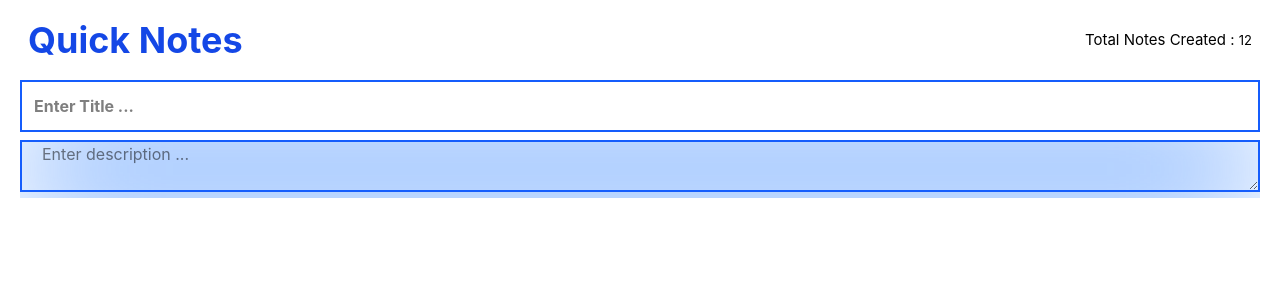
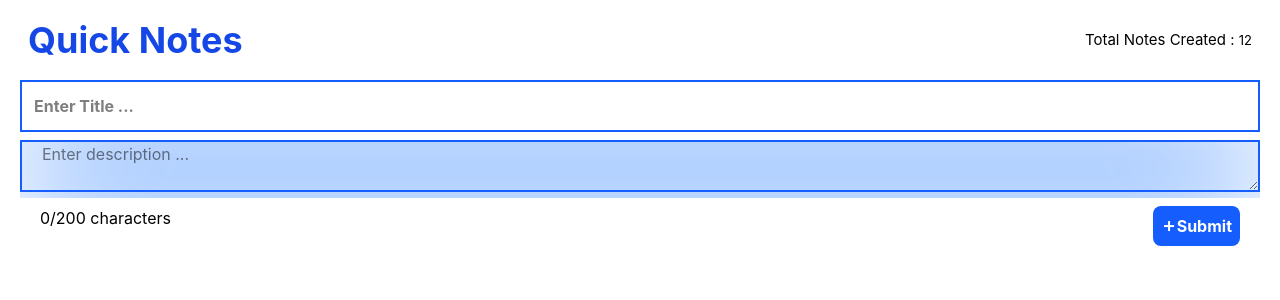
Before and after one commit to loedex/react-learning-playground, a React (Vite) app in the folder 16-quick-notes-project/: page / in a window 1280 px wide. Shown: the top 300 px of the page. Built offline with nearby package versions, Linux system fonts and the light colour scheme.

Commit message:
feat: add note display and form components with character limit validation

```diff
--- a/16-quick-notes-project/package.json
+++ b/16-quick-notes-project/package.json
@@ -13,6 +13,7 @@
     "@tailwindcss/vite": "^4.3.3",
     "react": "^19.2.7",
     "react-dom": "^19.2.7",
+    "remixicon": "^4.9.1",
     "tailwindcss": "^4.3.3"
   },
   "devDependencies": {
--- a/16-quick-notes-project/src/App.jsx
+++ b/16-quick-notes-project/src/App.jsx
@@ -1,12 +1,36 @@
 import React from 'react'
 import Header from './components/Header'
 import NoteForm from './components/NoteForm'
+import DisplayNotes from './components/DisplayNotes'
+import { useState , useEffect , useRef } from 'react'
 
 const App = () => {
+  const [noteData , setNoteData] = useState([]);
+
+  const getDataUpdate = (t, d)=>{
+    const newNoteObject = {
+      id:Date.now(),
+      title: t,
+      description: d
+    };
+
+    setNoteData((prev)=> [...prev, newNoteObject]);
+  }
+
+  const handleRemoveNote = (id)=>{
+
+  }
+
   return (
     <div>
       <Header />
-      <NoteForm />
+      <NoteForm  getDataUpdate={getDataUpdate}/>
+
+      {
+        noteData.map((note)=>(
+          <DisplayNotes key={note.id} title={note.title} description={note.description} />
+        ))
+      }
     </div>
   )
 }
--- /dev/null
+++ b/16-quick-notes-project/src/components/DisplayNotes.jsx
@@ -0,0 +1,22 @@
+import React from "react";
+import "remixicon/fonts/remixicon.css";
+
+const DisplayNotes = ({ title, description }) => {
+  return (
+    <div>
+      <div className="flex justify-between mx-7 my-5 bg-amber-200 rounded-lg items-center px-5 py-3">
+        <div className="leading-5">
+          <h5 className="font-bold capitalize">{title}</h5>
+          <p className="text-1xl">{description}</p>
+        </div>
+        <div>
+          <button className="bg-amber-500 px-3 py-2 rounded-full cursor-pointer">
+            <i className="ri-delete-bin-6-line text-lg font-bold text-white"></i>
+          </button>
+        </div>
+      </div>
+    </div>
+  );
+};
+
+export default DisplayNotes;
--- /dev/null
+++ b/16-quick-notes-project/src/components/FooterLengthLimit.jsx
@@ -0,0 +1,11 @@
+import React from 'react'
+
+const FooterLengthLimit = ({noteDescription}) => {
+  return (
+    <div>
+        <p><span>{noteDescription.length}</span>/<span>200</span> characters</p>
+    </div>
+  )
+}
+
+export default FooterLengthLimit
--- /dev/null
+++ b/16-quick-notes-project/src/components/FooterSubmitButton.jsx
@@ -0,0 +1,12 @@
+import React from 'react'
+import 'remixicon/fonts/remixicon.css'
+
+const FooterSubmitButton = () => {
+  return (
+    <div>
+        <button className='bg-blue-600 text-white px-2 py-2 rounded-lg cursor-pointer font-bold'><i className="ri-add-line"></i>Submit</button>
+    </div>
+  )
+}
+
+export default FooterSubmitButton
--- a/16-quick-notes-project/src/components/NoteDescription.jsx
+++ b/16-quick-notes-project/src/components/NoteDescription.jsx
@@ -1,13 +1,32 @@
-import React from 'react'
+import React from "react";
+import { useState } from "react";
 
-const NoteDescription = () => {
+const NoteDescription = ({ noteDescription, setNoteDescription }) => {
+  const [limitError, setLimitError] = useState(null);
+
+  function handleDescription(e) {
+    if(e.target.value.length > 200){
+      setLimitError("Limit Exceed. You can't type more than 200 characters");
+      return;
+    }else{
+      setNoteDescription(e.target.value);
+    }
+
+  }
   return (
-   <div className='relative overflow-hidden w-full'>
-    <div className='absolute inset-0 bg-blue-500  blur-3xl'> </div>
-        <textarea className='relative z-10 bg-transparent w-full h-13 px-5 border-2 border-blue-600 ' name="" id="" placeholder='Enter description ...'/>
+    <div className="relative overflow-hidden w-full">
+      <div className="absolute inset-0 bg-blue-500  blur-3xl"> </div>
+      <textarea
+        className="relative z-10 bg-transparent w-full h-13 px-5 border-2 border-blue-600 "
+        name=""
+        id=""
+        placeholder="Enter description ..."
+        value={noteDescription}
+        onChange={e=> handleDescription(e)}
+      />
+      {limitError && <p className="text-red-700">{limitError}</p> }
+    </div>
+  );
+};
 
-   </div>
-  )
-}
-
-export default NoteDescription
+export default NoteDescription;
--- a/16-quick-notes-project/src/components/NoteForm.jsx
+++ b/16-quick-notes-project/src/components/NoteForm.jsx
@@ -1,16 +1,40 @@
-import React from 'react'
-import NoteTitle from './NoteTitle'
-import NoteDescription from './NoteDescription'
+import React from "react";
+import NoteTitle from "./NoteTitle";
+import NoteDescription from "./NoteDescription";
+import NoteFormFooter from "./NoteFormFooter";
+import { useState } from "react";
 
-const NoteForm = () => {
+const NoteForm = ({getDataUpdate}) => {
+  const [noteTitle, setNoteTitle] = useState("");
+  const [noteDescription, setNoteDescription] = useState("");
+
+  console.log("Current Title : ",noteTitle);
+  console.log("Current Description : ",noteDescription);
+
+  function handleSubmit(e) {
+    e.preventDefault();
+
+    if(!noteTitle.trim() || !noteDescription.trim()) return;
+    getDataUpdate(noteTitle, noteDescription);
+    setNoteTitle("");
+    setNoteDescription("");
+  };
+
+
+
   return (
-    <div className='px-5 mt-5'>
-        <form action="" className='flex flex-col w-full gap-2 ' >
-            <NoteTitle />
-            <NoteDescription />
-        </form>
+    <div className="px-5 mt-5">
+      <form onSubmit={handleSubmit} action="" className="flex flex-col w-full gap-2 ">
+        <NoteTitle noteTitle={noteTitle} setNoteTitle={setNoteTitle} />
+        <NoteDescription
+          noteDescription={noteDescription}
+          setNoteDescription={setNoteDescription}
+        />
+
+        <NoteFormFooter noteDescription={noteDescription} noteTitle={noteTitle}/>
+      </form>
     </div>
-  )
-}
+  );
+};
 
-export default NoteForm
+export default NoteForm;
--- /dev/null
+++ b/16-quick-notes-project/src/components/NoteFormFooter.jsx
@@ -0,0 +1,16 @@
+import React from 'react'
+import FooterLengthLimit from './FooterLengthLimit'
+import FooterSubmitButton from './FooterSubmitButton'
+
+const NoteFormFooter = ({noteDescription, noteTitle}) => {
+  return (
+    <div className='flex justify-between px-5'>
+
+        <FooterLengthLimit noteDescription={noteDescription} />
+        <FooterSubmitButton />
+
+        </div>
+  )
+}
+
+export default NoteFormFooter
--- a/16-quick-notes-project/src/components/NoteTitle.jsx
+++ b/16-quick-notes-project/src/components/NoteTitle.jsx
@@ -1,11 +1,17 @@
-import React from 'react'
+import React from "react";
 
-const NoteTitle = () => {
+const NoteTitle = ({ noteTitle, setNoteTitle }) => {
   return (
-    <div className='w-full '>
-        <input type="text" placeholder='Enter title ... ' className='border-2 border-blue-600 ps-3 h-13 w-full font-bold capitalize overflow-x-scroll' />
+    <div className="w-full ">
+      <input
+        type="text"
+        value={noteTitle}
+        onChange={e=> setNoteTitle(e.target.value)}
+        placeholder="Enter title ... "
+        className="border-2 border-blue-600 ps-3 h-13 w-full font-bold capitalize overflow-x-scroll"
+      />
     </div>
-  )
-}
+  );
+};
 
-export default NoteTitle
+export default NoteTitle;
```
Also changed, not shown: 1 other file (tests, documents, lock files or other folders).
